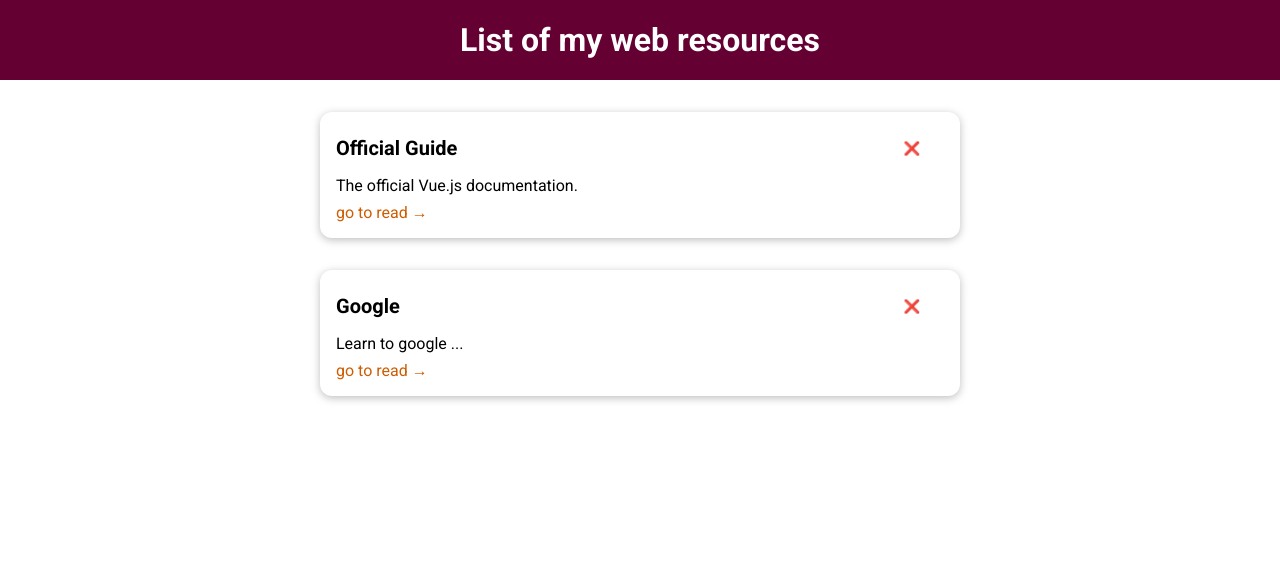
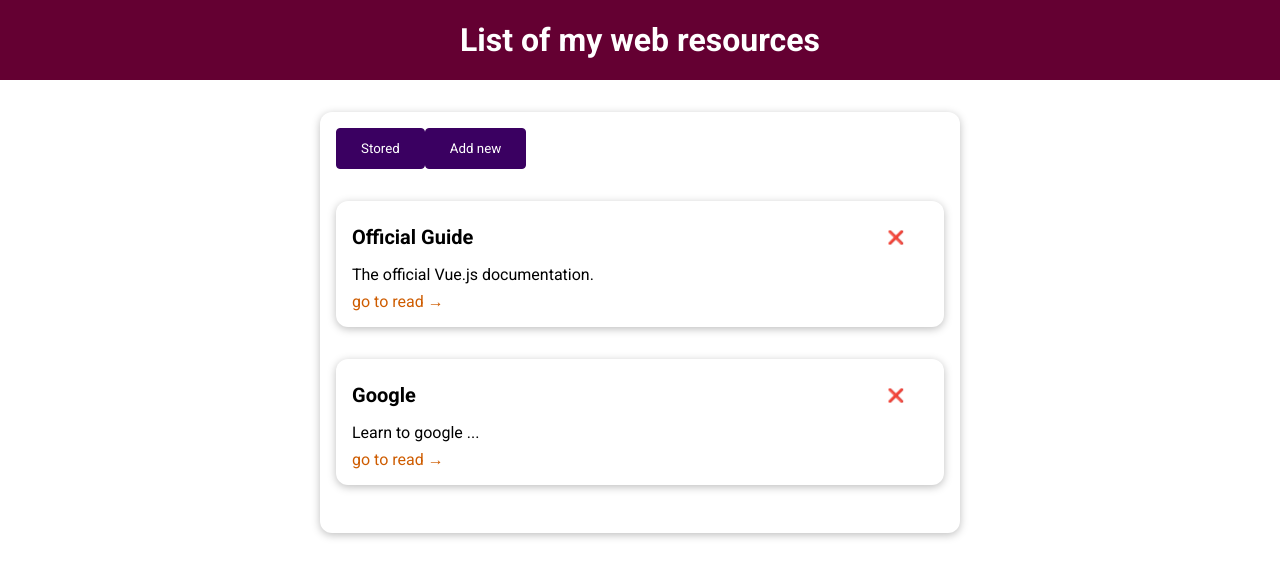
Before and after one commit to DenisPepper/vue-max-starting, a Vue app: page / in a window 1280 px wide. Shown: the top 578 px of the page. Built offline with nearby package versions, Linux system fonts and the light colour scheme.

Commit message:
Изменит композицию компонентов

```diff
--- a/src/App.vue
+++ b/src/App.vue
@@ -1,32 +1,14 @@
 <template>
   <AppHeader title="List of my web resources" />
-  <StoredResources :resources="storedResources" />
+  <TheResourses />
 </template>
 
 <script>
-import StoredResources from '/src/components/learning-resources/StoredResources.vue';
+import TheResourses from '/src/components/learning-resources/TheResourses.vue';
 import AppHeader from '/src/components/layouts/AppHeader.vue';
 
 export default {
-  components: { AppHeader, StoredResources },
-  data() {
-    return {
-      storedResources: [
-        {
-          id: 'official-guide',
-          title: 'Official Guide',
-          description: 'The official Vue.js documentation.',
-          link: 'https://vuejs.org/',
-        },
-        {
-          id: 'google',
-          title: 'Google',
-          description: 'Learn to google ...',
-          link: 'https://www.google.com/',
-        },
-      ],
-    };
-  },
+  components: { AppHeader, TheResourses },
 };
 </script>
 
--- a/src/components/learning-resources/StoredResources.vue
+++ b/src/components/learning-resources/StoredResources.vue
@@ -14,7 +14,7 @@
 import Resource from '/src/components/learning-resources/Resource.vue';
 
 export default {
-  props: ['resources'],
+  inject: ['resources'],
   components: { Resource },
 };
 </script>
```
